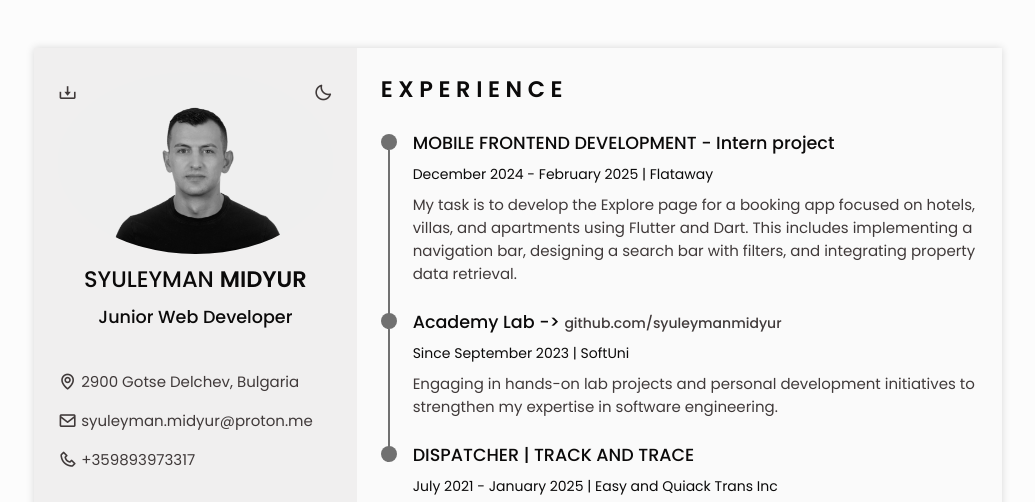
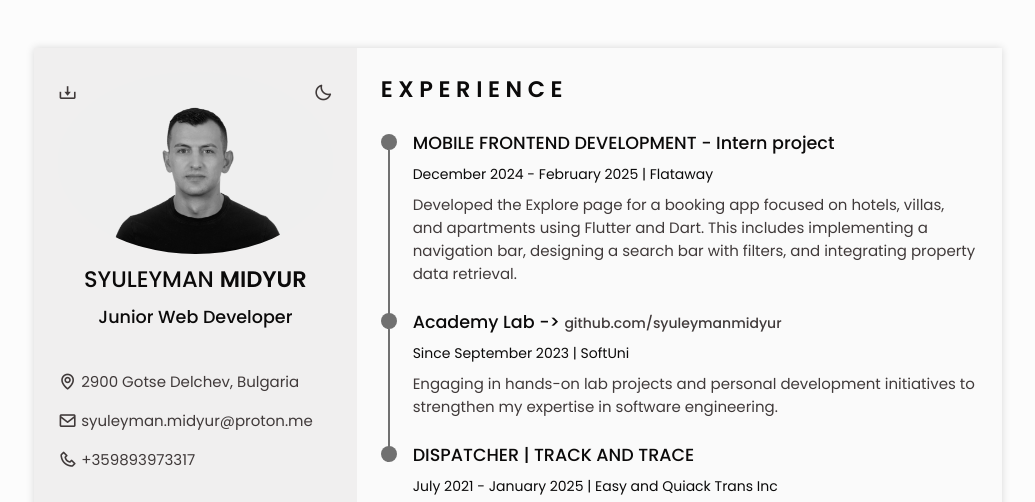
Before and after one commit to SyuleymanMidyur/Responsive-Resume-SM, a plain HTML site: page index.html in a window 1280 px wide. Shown: the top 502 px of the page, without its empty margins (122-1157 px from the left). Drawn offline with nearby package versions, Linux system fonts and the light colour scheme.

Commit message:
updated intern description

```diff
--- a/index.html
+++ b/index.html
@@ -225,7 +225,7 @@
                                 <div class="experience__data bd-grid">
                                     <h3 class="experience__title">MOBILE FRONTEND DEVELOPMENT - Intern project</h3>
                                     <span class="experience__company">December 2024 - February 2025 | Flataway</span>
-                                    <p class="experience__description">My task is to develop the Explore page for a booking app focused on hotels, villas, and apartments using Flutter and Dart. This includes implementing a navigation bar, designing a search bar with filters, and integrating property data retrieval.</p>
+                                    <p class="experience__description">Developed the Explore page for a booking app focused on hotels, villas, and apartments using Flutter and Dart. This includes implementing a navigation bar, designing a search bar with filters, and integrating property data retrieval.</p>
                                 </div>
                             </div>
                             <div class="experience__content">
```
